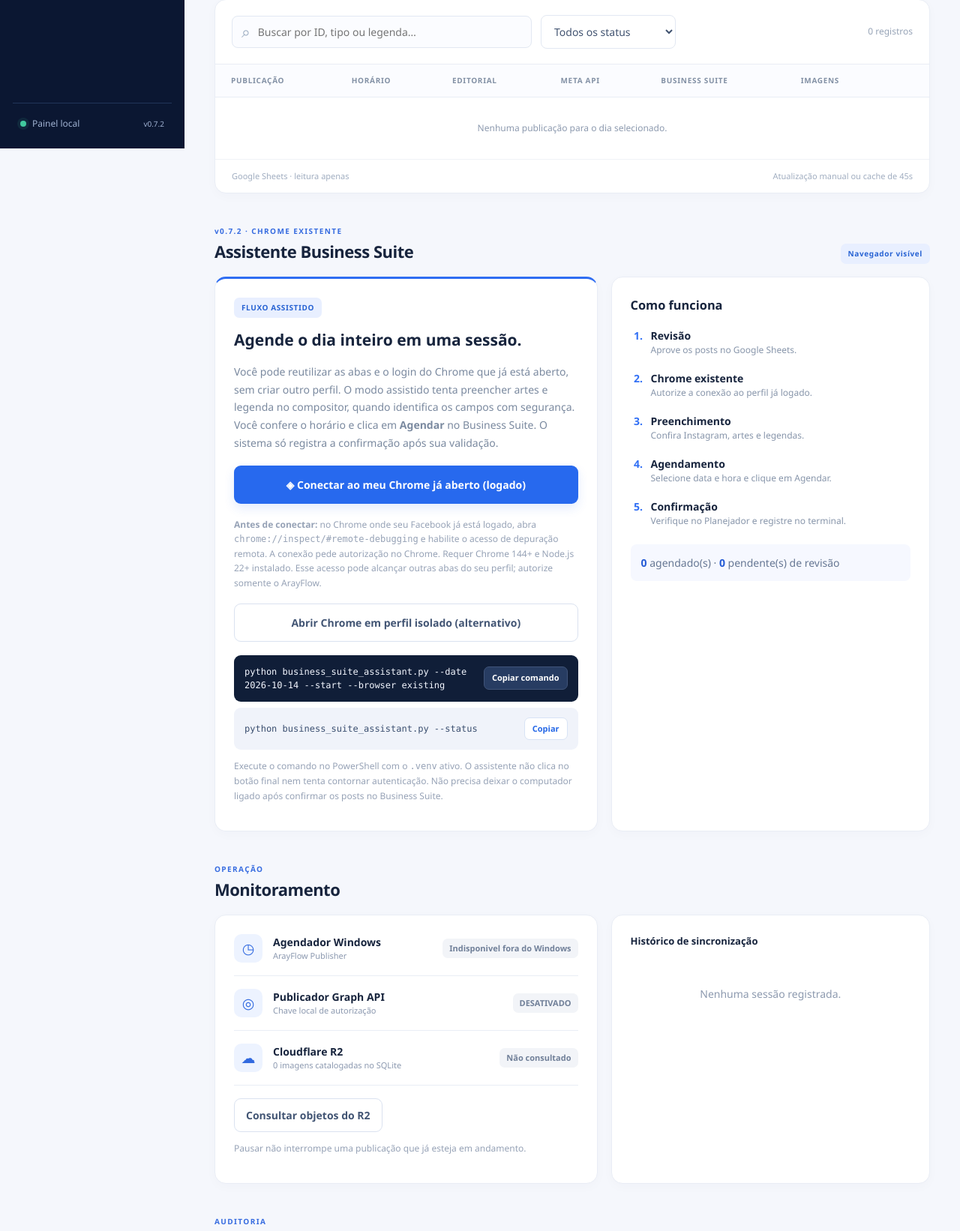
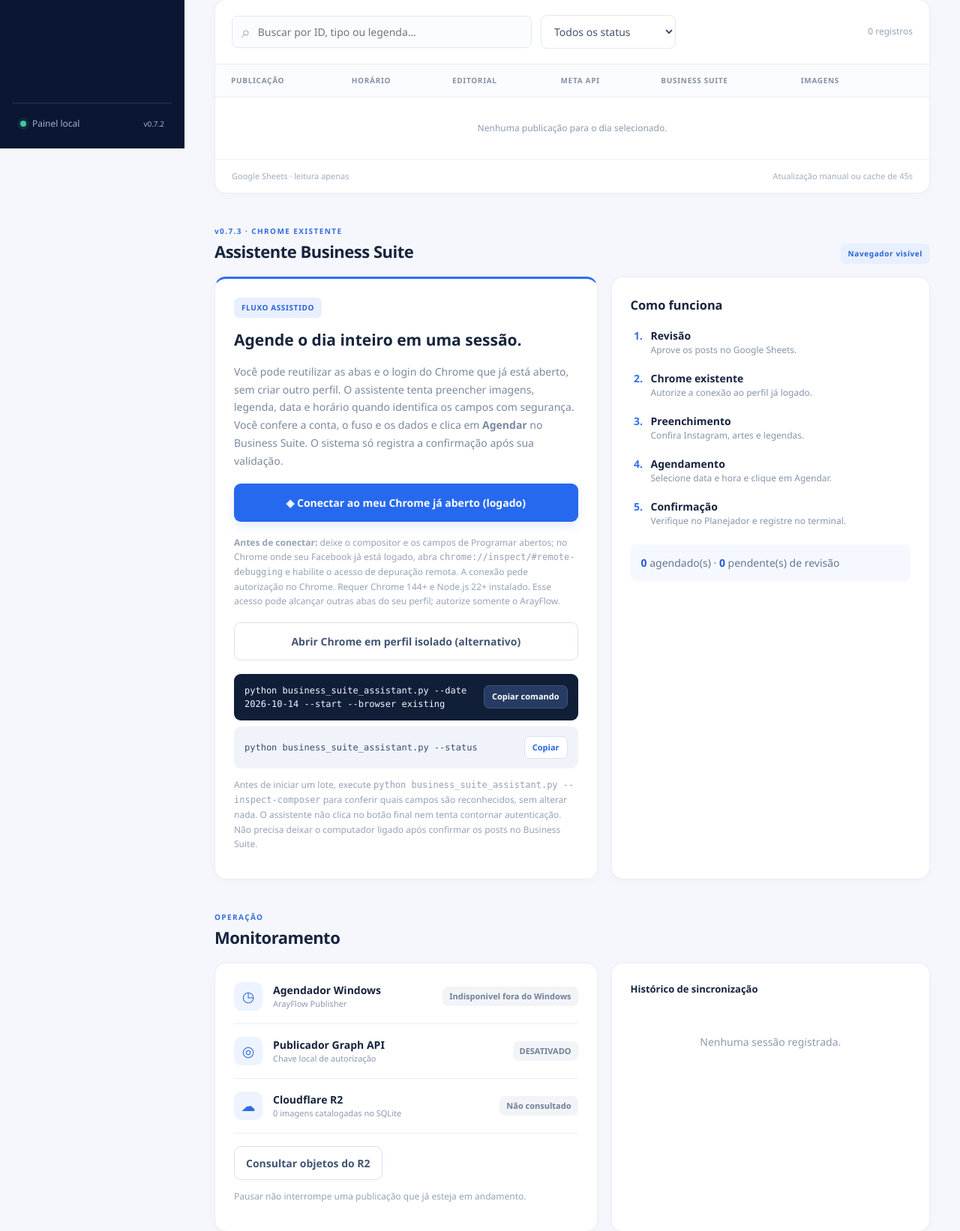
Before and after one commit to llongaray/ArayFlow, a Flask app: page / in a window 1280 px wide. Shown: the part 602-2244 px from the top of the page at 75% size. Run offline with Flask 3, Linux system fonts and the light colour scheme.

Commit message:
ui(suite): instruir inspecao segura dos campos e preenchimento de agendamento

```diff
--- a/templates/dashboard.html
+++ b/templates/dashboard.html
@@ -125,12 +125,12 @@
       {% endif %}
 
       <section class="section" id="business-suite">
-        <div class="heading"><div><div class="overline">v0.7.2 · CHROME EXISTENTE</div><h2>Assistente Business Suite</h2></div><span class="tag">Navegador visível</span></div>
+        <div class="heading"><div><div class="overline">v0.7.3 · CHROME EXISTENTE</div><h2>Assistente Business Suite</h2></div><span class="tag">Navegador visível</span></div>
         <div class="suite-layout">
           <div class="panel suite-primary">
             <div class="suite-badge">FLUXO ASSISTIDO</div>
             <h3>Agende o dia inteiro em uma sessão.</h3>
-            <p>Você pode reutilizar as abas e o login do Chrome que já está aberto, sem criar outro perfil. O modo assistido tenta preencher artes e legenda no compositor, quando identifica os campos com segurança. Você confere o horário e clica em <strong>Agendar</strong> no Business Suite. O sistema só registra a confirmação após sua validação.</p>
+            <p>Você pode reutilizar as abas e o login do Chrome que já está aberto, sem criar outro perfil. O assistente tenta preencher imagens, legenda, data e horário quando identifica os campos com segurança. Você confere a conta, o fuso e os dados e clica em <strong>Agendar</strong> no Business Suite. O sistema só registra a confirmação após sua validação.</p>
             {% if autopublish %}<div class="notification error">A automação pela Graph API está AUTORIZADA no .env. Antes de usar o assistente Playwright, altere <code>ARAYFLOW_AUTOPUBLISH_ENABLED=false</code> e pause a tarefa Windows para evitar duplicatas.</div>{% endif %}
             {% if not autopublish and task_state not in ['Ready','Running','Queued'] %}
             <form action="{{ url_for('start_business_suite') }}" method="post" class="start-form">
@@ -140,7 +140,7 @@
               <input type="hidden" name="browser" value="existing">
               <button class="button primary" type="submit">◈ Conectar ao meu Chrome já aberto (logado)</button>
             </form>
-            <p class="support-note"><strong>Antes de conectar:</strong> no Chrome onde seu Facebook já está logado, abra <code>chrome://inspect/#remote-debugging</code> e habilite o acesso de depuração remota. A conexão pede autorização no Chrome. Requer Chrome 144+ e Node.js 22+ instalado. Esse acesso pode alcançar outras abas do seu perfil; autorize somente o ArayFlow.</p>
+            <p class="support-note"><strong>Antes de conectar:</strong> deixe o compositor e os campos de Programar abertos; no Chrome onde seu Facebook já está logado, abra <code>chrome://inspect/#remote-debugging</code> e habilite o acesso de depuração remota. A conexão pede autorização no Chrome. Requer Chrome 144+ e Node.js 22+ instalado. Esse acesso pode alcançar outras abas do seu perfil; autorize somente o ArayFlow.</p>
             <form action="{{ url_for('start_business_suite') }}" method="post" class="start-form isolated-form">
               <input type="hidden" name="csrf" value="{{ csrf_start }}">
               <input type="hidden" name="date" value="{{ day }}">
@@ -153,7 +153,7 @@
             {% endif %}
             <div class="cli"><code id="suite-command">python business_suite_assistant.py --date {{ day }} --start --browser existing</code><button type="button" class="copy-button" data-copy-target="suite-command">Copiar comando</button></div>
             <div class="cli secondary-cli"><code id="suite-status-command">python business_suite_assistant.py --status</code><button type="button" class="copy-button" data-copy-target="suite-status-command">Copiar</button></div>
-            <p class="support-note">Execute o comando no PowerShell com o <code>.venv</code> ativo. O assistente não clica no botão final nem tenta contornar autenticação. Não precisa deixar o computador ligado após confirmar os posts no Business Suite.</p>
+            <p class="support-note">Antes de iniciar um lote, execute <code>python business_suite_assistant.py --inspect-composer</code> para conferir quais campos são reconhecidos, sem alterar nada. O assistente não clica no botão final nem tenta contornar autenticação. Não precisa deixar o computador ligado após confirmar os posts no Business Suite.</p>
           </div>
           <div class="panel suite-steps">
             <h3>Como funciona</h3>
```
